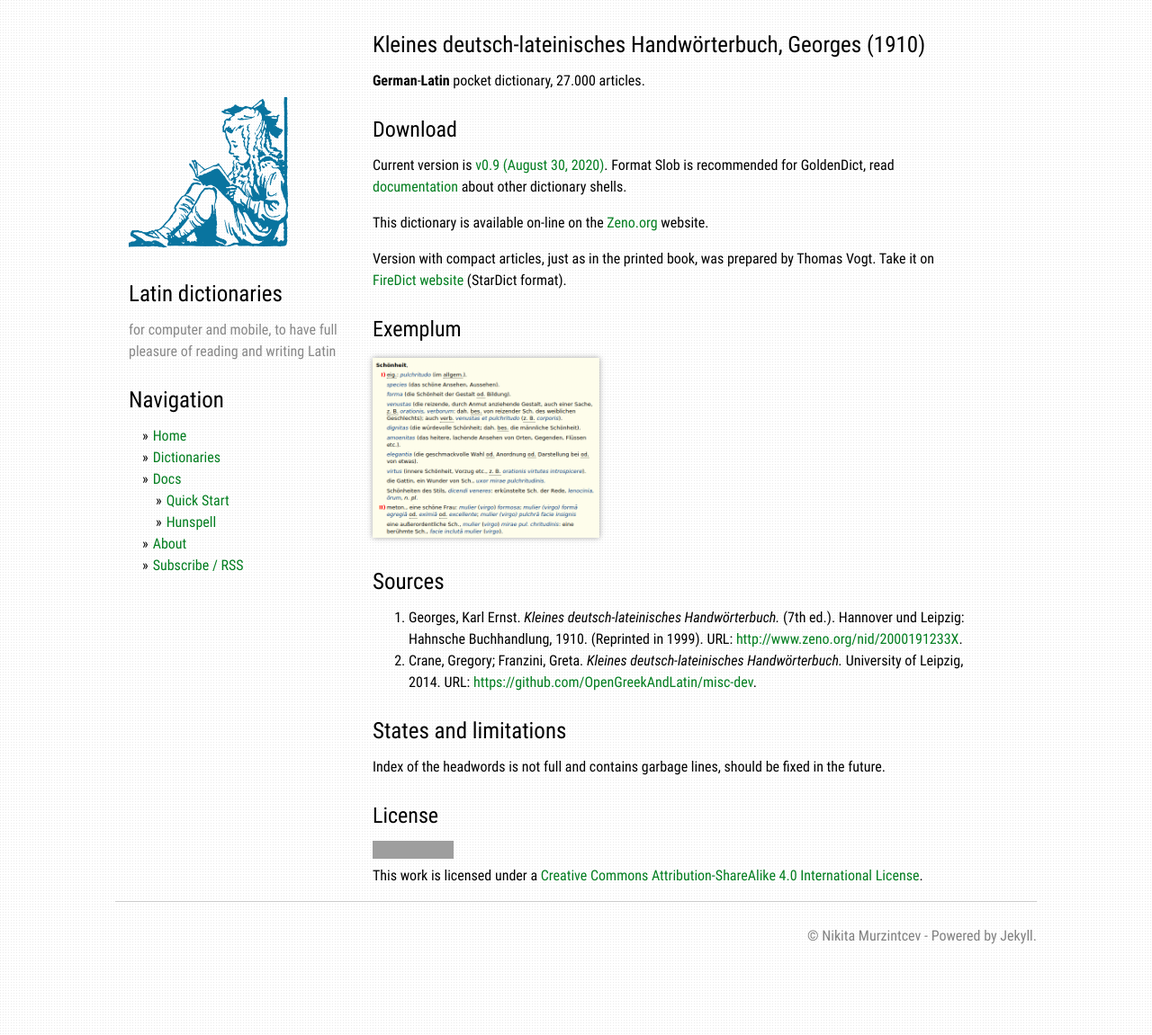
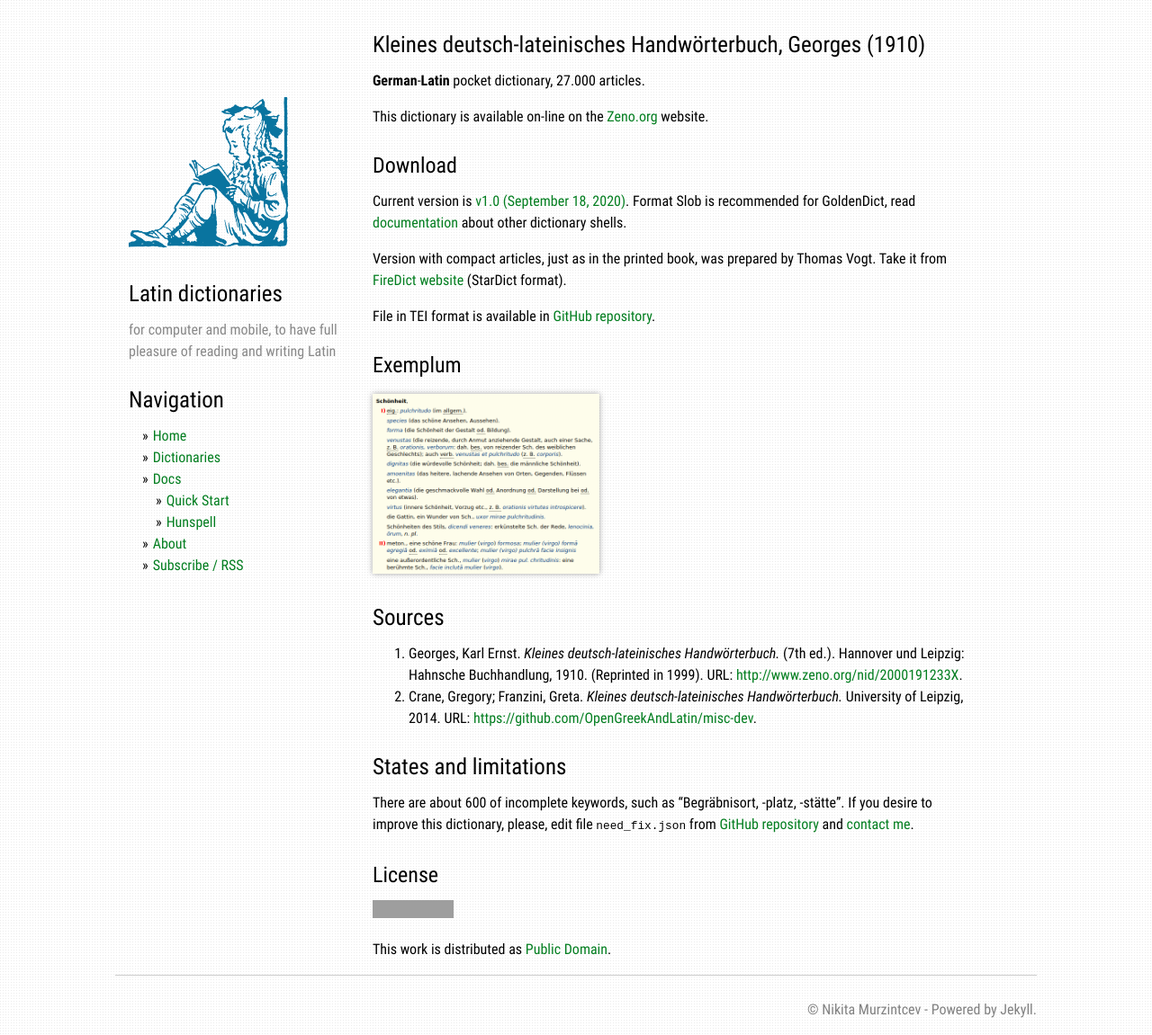
Before and after one commit to nikita-moor/dictionaries, a Jekyll site: the page built from _dictionaries/Georges1910.md, in a window 1280 px wide. Shown: the whole page at 90% size. Built offline with Jekyll 4.4.1, drawn with Linux system fonts in a browser that asks for light colours; grey boxes are pictures that could not be loaded.

Commit message:
Georges1910 v1.0

```diff
--- a/_dictionaries/Georges1910.md
+++ b/_dictionaries/Georges1910.md
@@ -10,14 +10,16 @@ categories: [general]
 
 **German**-**Latin** pocket dictionary, 27.000 articles.
 
+This dictionary is available on-line on the [Zeno.org](http://www.zeno.org/nid/2000191233X) website.
+
 
 ## Download
 
-Current version is [v0.9 (August 30, 2020)][1]. Format Slob is recommended for GoldenDict, read [documentation][2] about other dictionary shells.
+Current version is [v1.0 (September 18, 2020)][1]. Format Slob is recommended for GoldenDict, read [documentation][2] about other dictionary shells.
 
-This dictionary is available on-line on the [Zeno.org](http://www.zeno.org/nid/2000191233X) website.
+Version with compact articles, just as in the printed book, was prepared by Thomas Vogt. Take it from [FireDict website][4] (StarDict format).
 
-Version with compact articles, just as in the printed book, was prepared by Thomas Vogt. Take it on [FireDict website][4] (StarDict format).
+File in TEI format is available in [GitHub repository][3].
 
 
 ## Exemplum
@@ -33,20 +35,22 @@ Version with compact articles, just as in the printed book, was prepared by Thom
 
 # States and limitations
 
-Index of the headwords is not full and contains garbage lines, should be fixed in the future.
+There are about 600 of incomplete keywords, such as "Begräbnisort, -platz, -stätte". If you desire to improve this dictionary, please, edit file `need_fix.json` from [GitHub repository][3] and [contact me][5].
 
 
 ## License
 
-<a rel="license" href="https://creativecommons.org/licenses/by-sa/4.0/">
-<img alt="Creative Commons License"
-     style="border-width:0"
-     src="https://licensebuttons.net/l/by-sa/4.0/88x31.png" />
-</a><br />This work is licensed under a <a rel="license" href="https://creativecommons.org/licenses/by-sa/4.0/">Creative Commons Attribution-ShareAlike 4.0 International License</a>.
+<a rel="license" href="http://creativecommons.org/publicdomain/mark/1.0/">
+<img src="https://licensebuttons.net/p/mark/1.0/88x31.png"
+     style="border-style: none;" alt="Public Domain Mark" />
+</a>
+
+This work is distributed as <a rel="license" href="http://creativecommons.org/publicdomain/mark/1.0/">Public Domain</a>.
 
 
 
-[1]: https://github.com/nikita-moor/latin-dictionary/releases/tag/2020-08-30
+[1]: https://github.com/nikita-moor/latin-dictionary/releases/tag/2020-09-18
 [2]: {{ site.baseurl }}{% link docs/docs.md %}
 [3]: https://github.com/nikita-moor/latin-dictionary/tree/master/{{ page.nickname }}
 [4]: https://tuxor1337.frama.io/firedict/dictionaries.html
+[5]: {{ site.baseurl }}{% link about.md %}
```
Also changed, not shown: _posts/2020-09-18-Georges1910.md (added, +16 -0 lines).
